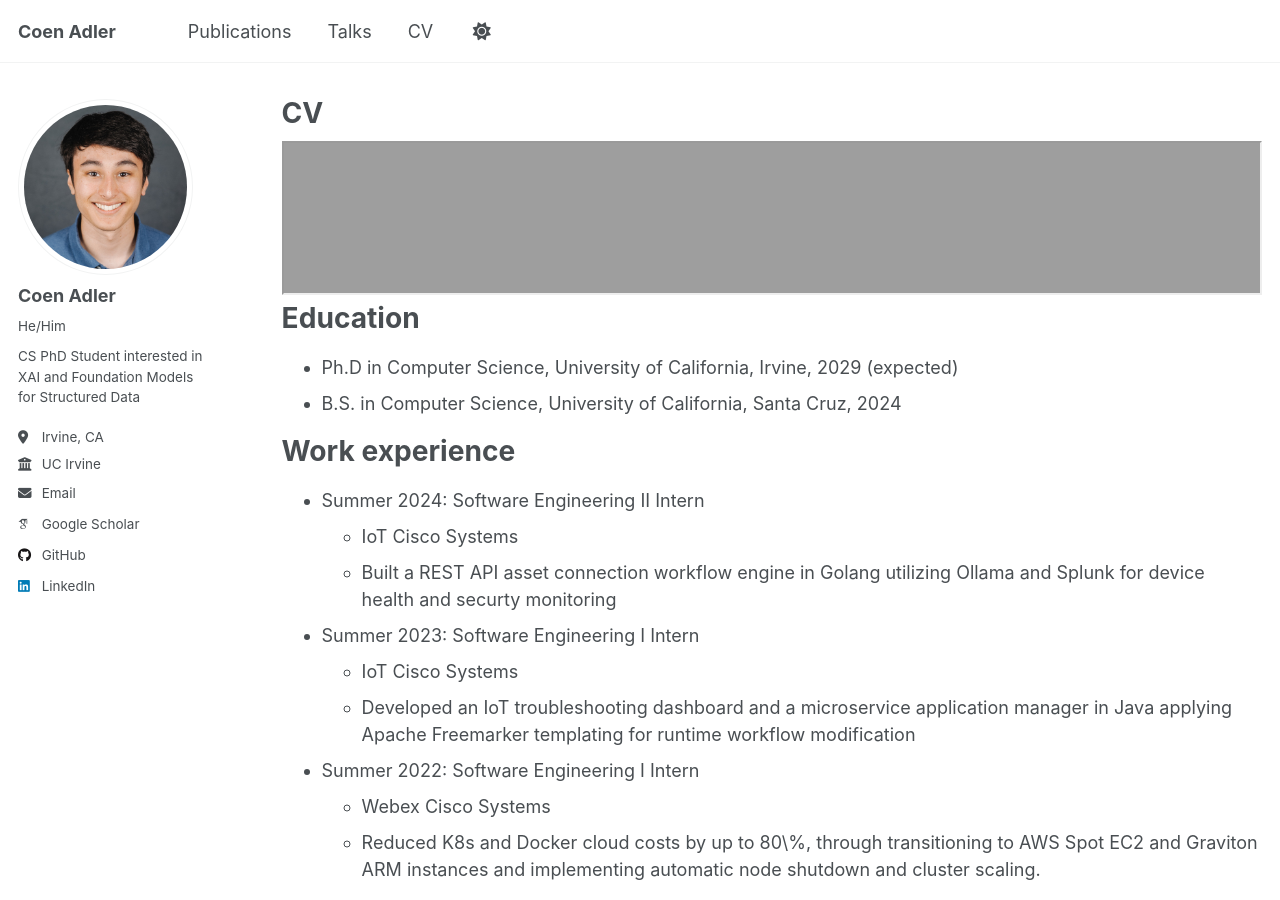
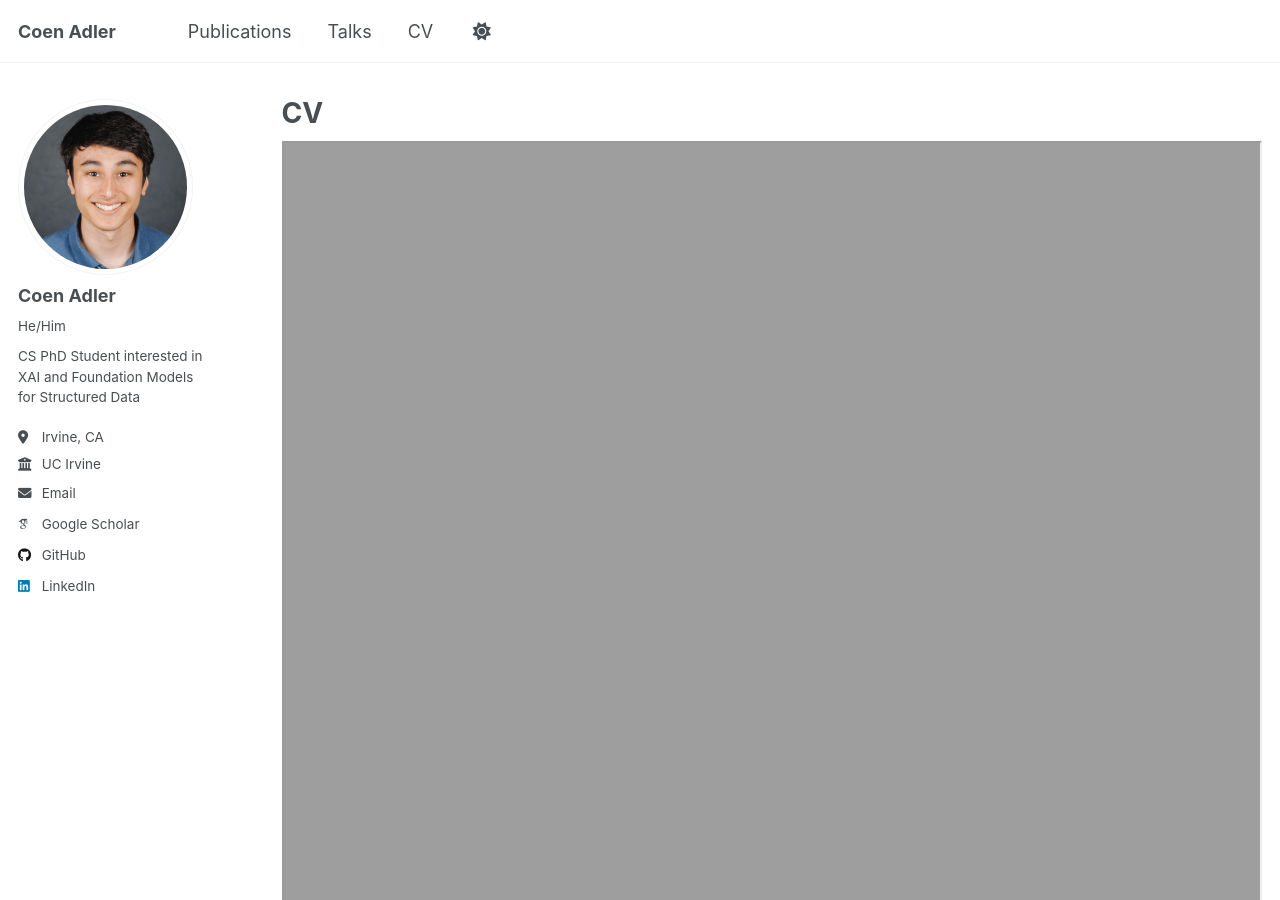
Before and after one commit to Coaster41/Coaster41.github.io, a Jekyll site: the page built from _pages/cv.md, in a window 1280 px wide and 900 px high. Built offline with Jekyll 4.4.1, drawn with Linux system fonts in a browser that asks for light colours; some web fonts are replaced; a script that is not in the unit is left out.

Commit message:
changed aspect ratio

```diff
--- a/_pages/cv.md
+++ b/_pages/cv.md
@@ -8,9 +8,9 @@ redirect_from:
 ---
 
 <!-- <embed src="https://Coaster41.github.io/files/cv.pdf" type="application/pdf" /> -->
-<iframe src="https://Coaster41.github.io/files/cv.pdf" width="100%">
+<iframe src="https://Coaster41.github.io/files/cv.pdf" width="100%" height="800px">
     <p>Your browser does not support iframes. <a href="https://Coaster41.github.io/files/cv.pdf">Download the PDF</a> instead.</p>
-</iframe>
+</iframe> <br> <br>
 
 {% include base_path %}
 
```
